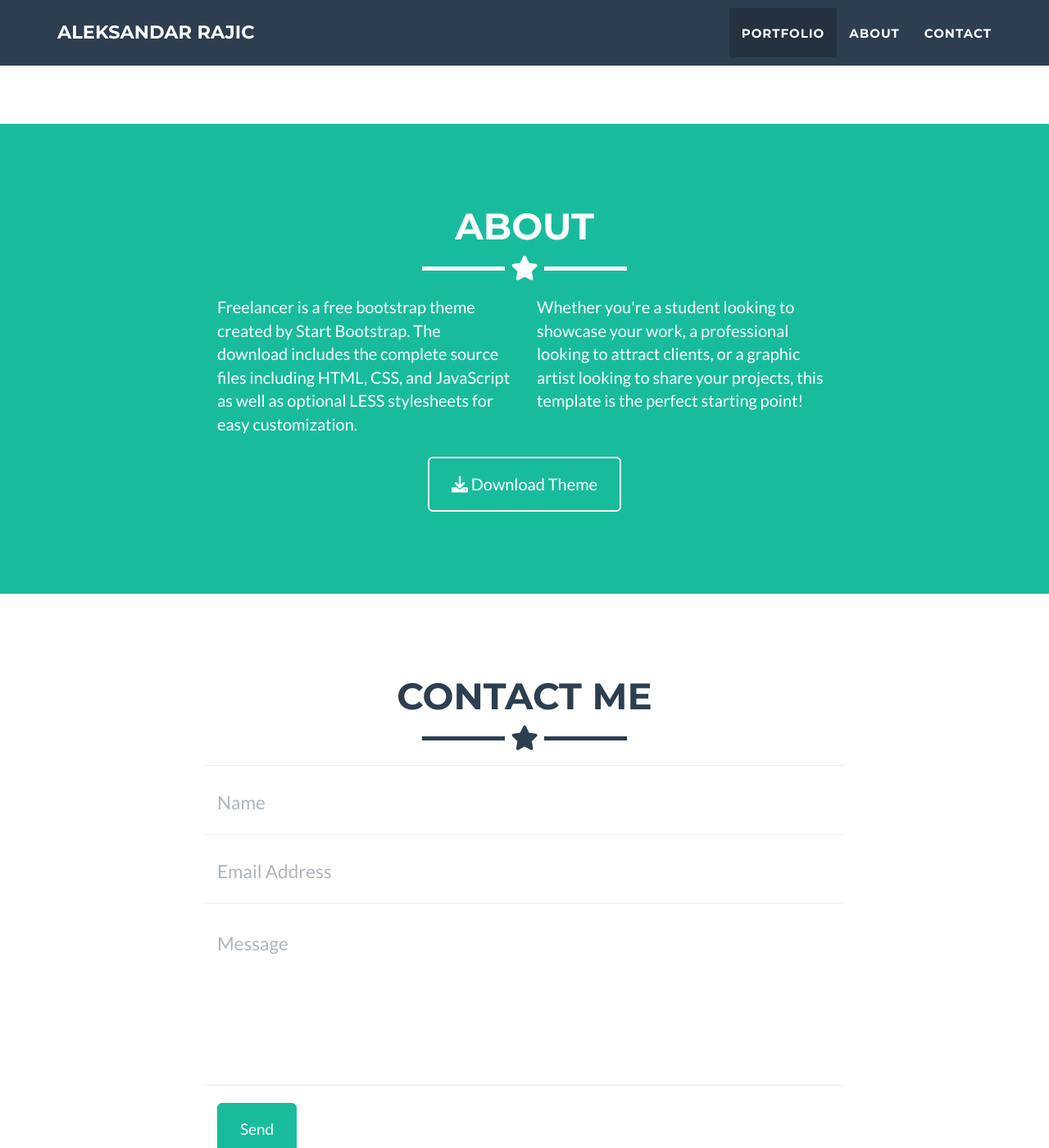
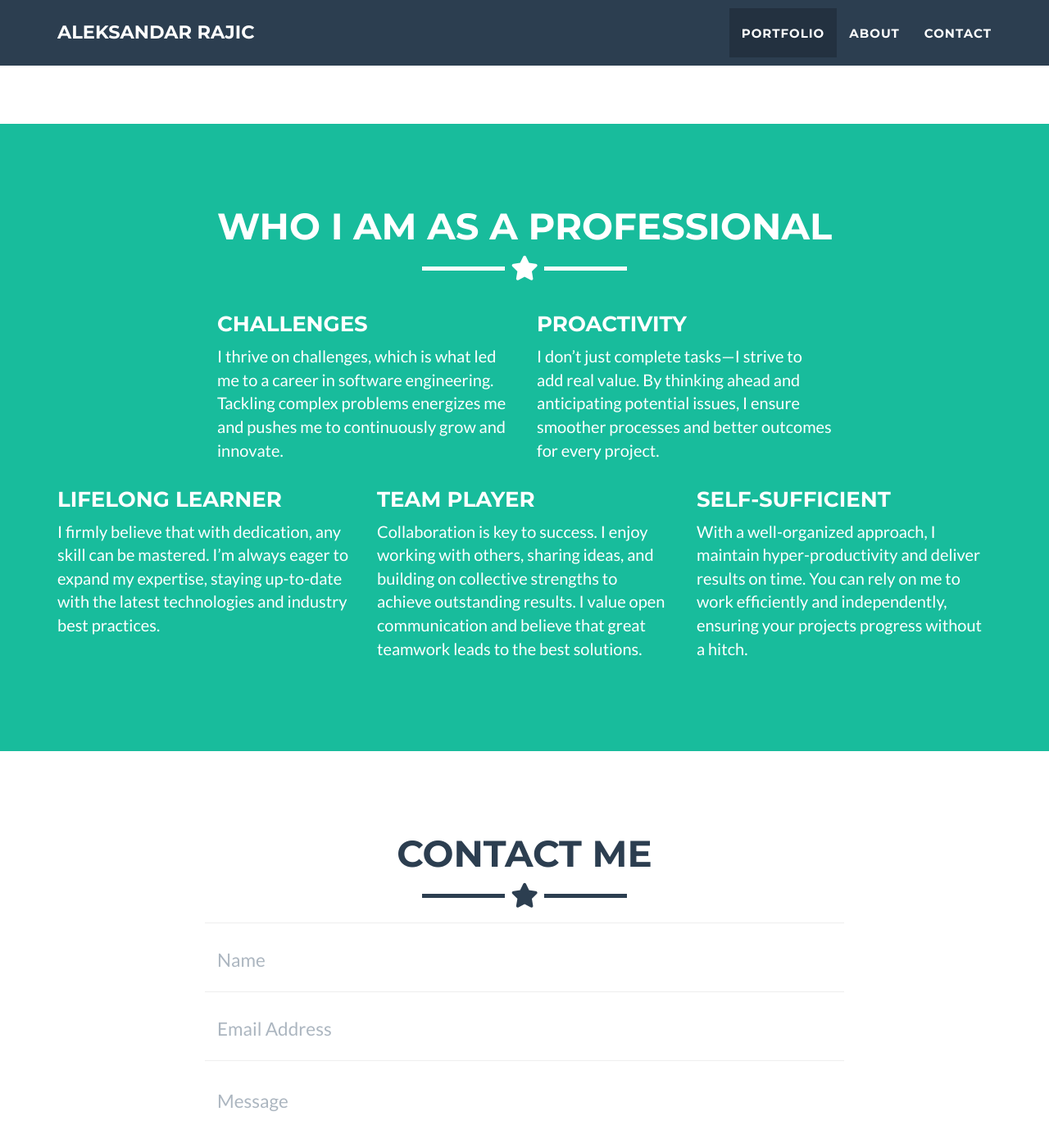
Before and after one commit to Rajic93/rajic93.github.io, a Jekyll site: the page built from _posts/2014-07-18-project-1.markdown, in a window 1280 px wide and 1400 px high, scrolled down 2065 px. Shown: the whole window at 82% size. Built offline with Jekyll 4.4.1, drawn with Linux system fonts in a browser that asks for light colours.

Commit message:
chore: updated about me and links

```diff
--- a/_includes/about.html
+++ b/_includes/about.html
@@ -3,24 +3,30 @@
   <div class="container">
     <div class="row">
       <div class="col-lg-12 text-center">
-        <h2>About</h2>
+        <h2>Who I Am as a Professional</h2>
         <hr class="star-light">
       </div>
     </div>
     <div class="row">
       <div class="col-lg-4 col-lg-offset-2">
-        <p>Freelancer is a free bootstrap theme created by Start Bootstrap. The download includes the complete
-          source files including HTML, CSS, and JavaScript as well as optional LESS stylesheets for easy
-          customization.</p>
+        <h3>Challenges</h3>
+        <p>I thrive on challenges, which is what led me to a career in software engineering. Tackling complex problems energizes me and pushes me to continuously grow and innovate.</p>
       </div>
       <div class="col-lg-4">
-        <p>Whether you're a student looking to showcase your work, a professional looking to attract clients, or
-          a graphic artist looking to share your projects, this template is the perfect starting point! </p>
+        <h3>Proactivity</h3>
+        <p>I don’t just complete tasks—I strive to add real value. By thinking ahead and anticipating potential issues, I ensure smoother processes and better outcomes for every project.</p>
       </div>
-      <div class="col-lg-8 col-lg-offset-2 text-center">
-        <a href="https://github.com/jeromelachaud/freelancer-theme" class="btn btn-lg btn-outline">
-          <i class="fa fa-download"></i> Download Theme
-        </a>
+      <div class="col-lg-4">
+        <h3>Lifelong Learner</h3>
+        <p>I firmly believe that with dedication, any skill can be mastered. I’m always eager to expand my expertise, staying up-to-date with the latest technologies and industry best practices.</p>
+      </div>
+      <div class="col-lg-4">
+        <h3>Team Player</h3>
+        <p>Collaboration is key to success. I enjoy working with others, sharing ideas, and building on collective strengths to achieve outstanding results. I value open communication and believe that great teamwork leads to the best solutions.</p>
+      </div>
+      <div class="col-lg-4">
+        <h3>Self-Sufficient</h3>
+        <p>With a well-organized approach, I maintain hyper-productivity and deliver results on time. You can rely on me to work efficiently and independently, ensuring your projects progress without a hitch.</p>
       </div>
     </div>
   </div>
--- a/_layouts/style.css
+++ b/_layouts/style.css
@@ -8,3 +8,7 @@
     color: #2c3e50;
     color: #233140;
 }
+
+.img-profile {
+    width: 300px;
+}
```
